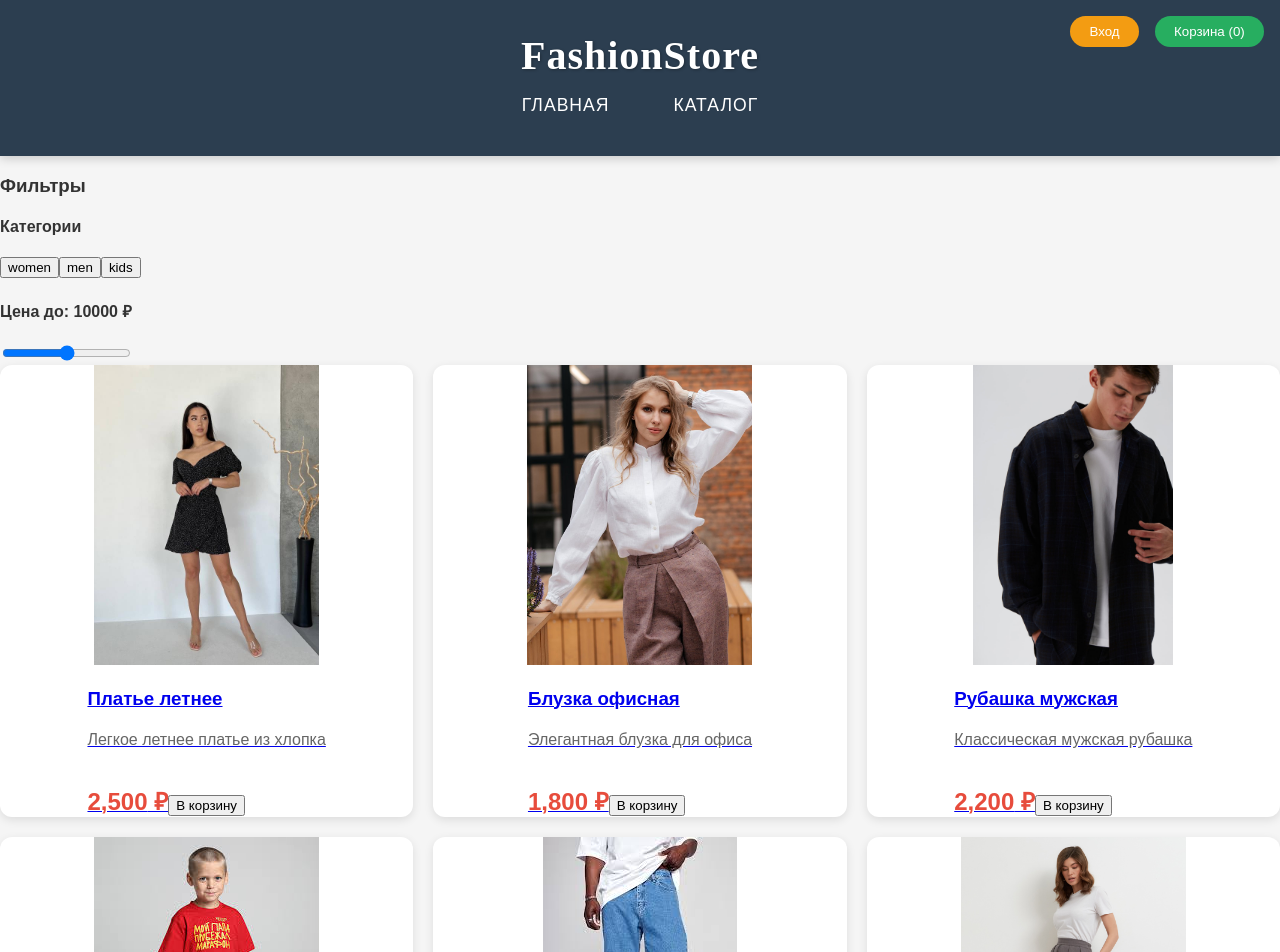
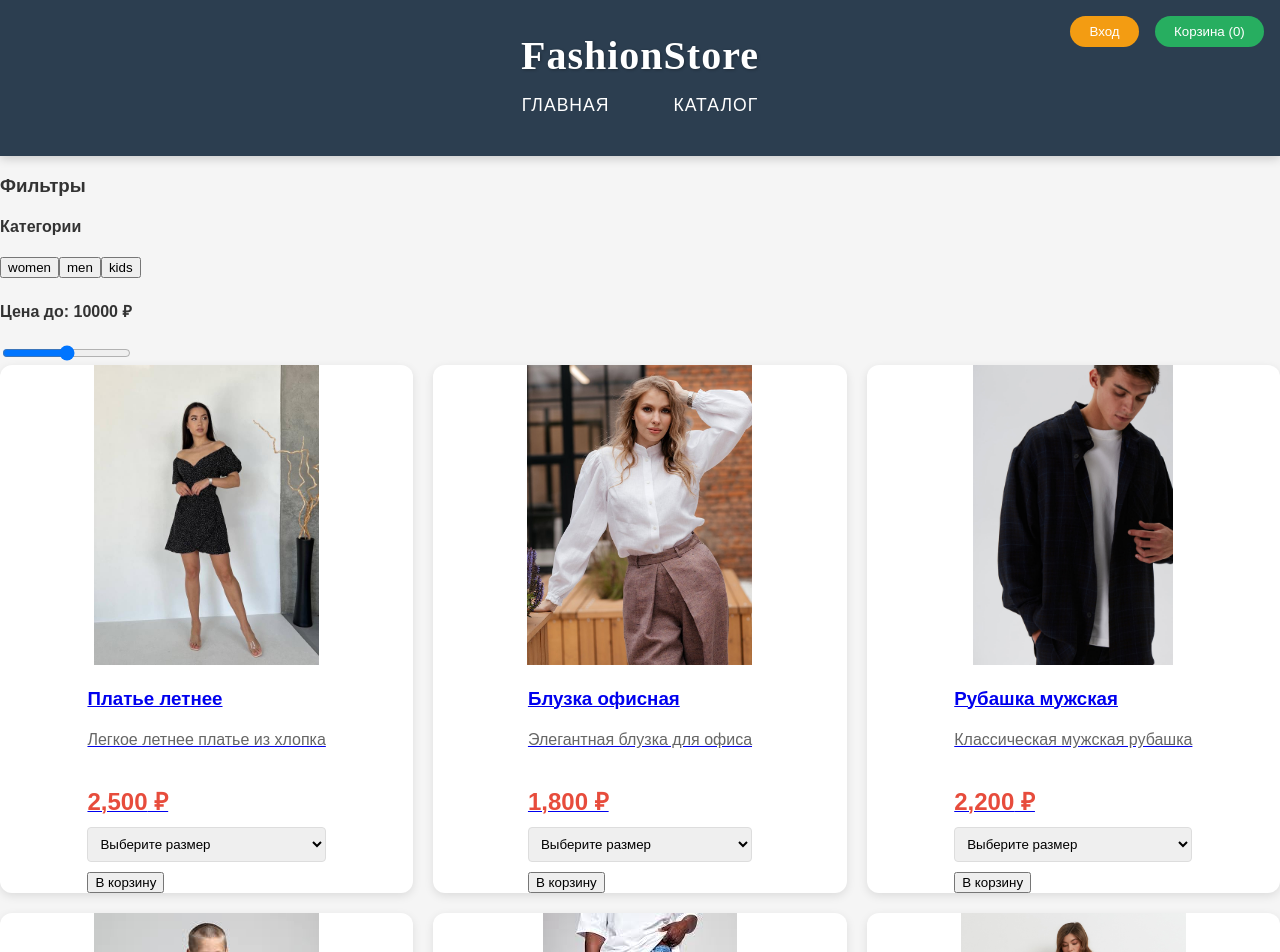
Before and after one commit to algorithm-ssau/clothes-catalog, a React (Create React App) app in the folder client/: page /categories in a window 1280 px wide. Shown: the top 952 px of the page. Built offline with nearby package versions, Linux system fonts and the light colour scheme.

Commit message:
добавление товаров определенногго размера

```diff
--- a/client/src/components/Cart.jsx
+++ b/client/src/components/Cart.jsx
@@ -23,11 +23,15 @@ const Cart = () => {
           <>
             <div className="cart-items">
               {cartItems.map((item) => (
-                <div key={item.id} className="cart-item">
+                <div
+                  key={`${item.id}-${item.selectedSize}`}
+                  className="cart-item"
+                >
                   <img src={item.image} alt={item.name} width="50" />
                   <div>
                     <h4>{item.name}</h4>
                     <p>{item.price} ₽</p>
+                    {item.selectedSize && <p>Размер: {item.selectedSize}</p>}
                   </div>
                   <button
                     onClick={() => removeFromCart(item.id)}
--- a/client/src/components/ProductCard.jsx
+++ b/client/src/components/ProductCard.jsx
@@ -1,22 +1,25 @@
-import React from "react";
-import { useContext } from "react";
+import React, { useState, useContext } from "react";
+import { Link } from "react-router-dom";
 import { CartContext } from "../context/CartContext";
 import { AuthContext } from "../context/AuthContext";
-import { Link } from "react-router-dom";
 
 const ProductCard = ({ product }) => {
   const { addToCart } = useContext(CartContext);
   const { user } = useContext(AuthContext);
+  const [selectedSize, setSelectedSize] = useState(null);
 
   const handleAddToCart = (e) => {
-    e.preventDefault(); // Предотвращаем переход по ссылке
-    e.stopPropagation(); // Останавливаем всплытие события
+    e.preventDefault();
     if (!user) {
       alert("Для добавления товаров в корзину необходимо авторизоваться");
       return;
     }
-    addToCart(product);
-    alert(`${product.name} добавлен в корзину!`);
+    if (!selectedSize) {
+      alert("Пожалуйста, выберите размер");
+      return;
+    }
+    addToCart({ ...product, selectedSize });
+    alert(`${product.name} (размер: ${selectedSize}) добавлен в корзину!`);
   };
 
   return (
@@ -33,6 +36,22 @@ const ProductCard = ({ product }) => {
         <h3>{product.name}</h3>
         <p className="description">{product.description}</p>
         <span className="price">{product.price.toLocaleString()} ₽</span>
+
+        <div className="size-selector">
+          <select
+            value={selectedSize || ""}
+            onChange={(e) => setSelectedSize(e.target.value)}
+            onClick={(e) => e.stopPropagation()}
+          >
+            <option value="">Выберите размер</option>
+            {product.sizes.map((size) => (
+              <option key={size} value={size}>
+                {size}
+              </option>
+            ))}
+          </select>
+        </div>
+
         <button className="btn" onClick={handleAddToCart}>
           В корзину
         </button>
--- a/client/src/context/CartContext.js
+++ b/client/src/context/CartContext.js
@@ -11,7 +11,13 @@ export const CartProvider = ({ children }) => {
   };
 
   const removeFromCart = (productId) => {
-    setCartItems(cartItems.filter((item) => item.id !== productId));
+    // Находим первый попавшийся товар с таким ID и удаляем его
+    const index = cartItems.findIndex((item) => item.id === productId);
+    if (index !== -1) {
+      const newItems = [...cartItems];
+      newItems.splice(index, 1);
+      setCartItems(newItems);
+    }
   };
 
   return (
--- a/client/src/styles.css
+++ b/client/src/styles.css
@@ -129,6 +129,55 @@ body {
   margin-right: 0.5rem;
   color: #ecf0f1;
 }
+
+
+/* Размеры в карточках товаров */
+.size-selector {
+  margin: 10px 0;
+}
+
+.size-selector select {
+  width: 100%;
+  padding: 8px;
+  border-radius: 4px;
+  border: 1px solid #ddd;
+}
+
+/* Размеры на странице товара */
+.size-buttons {
+  display: flex;
+  gap: 10px;
+  flex-wrap: wrap;
+  margin-top: 10px;
+}
+
+.size-btn {
+  padding: 8px 12px;
+  border: 1px solid #ddd;
+  background: white;
+  border-radius: 4px;
+  cursor: pointer;
+  transition: all 0.2s;
+}
+
+.size-btn:hover {
+  border-color: #3498db;
+}
+
+.size-btn.selected {
+  background: #3498db;
+  color: white;
+  border-color: #3498db;
+}
+
+/* Корзина - отображение размера */
+.cart-item p {
+  margin: 5px 0;
+  font-size: 0.9rem;
+  color: #666;
+}
+
+
 
 /* Responsive styles */
 @media (max-width: 768px) {
```
